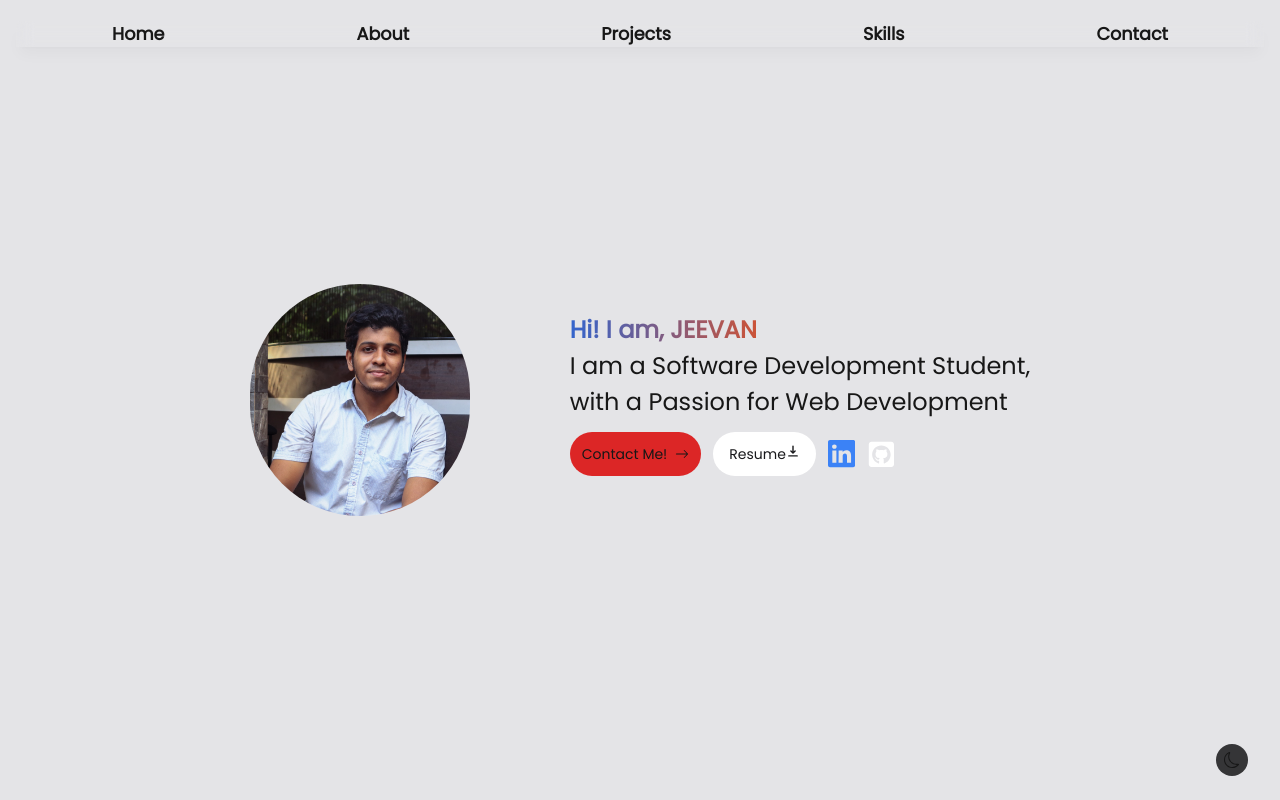
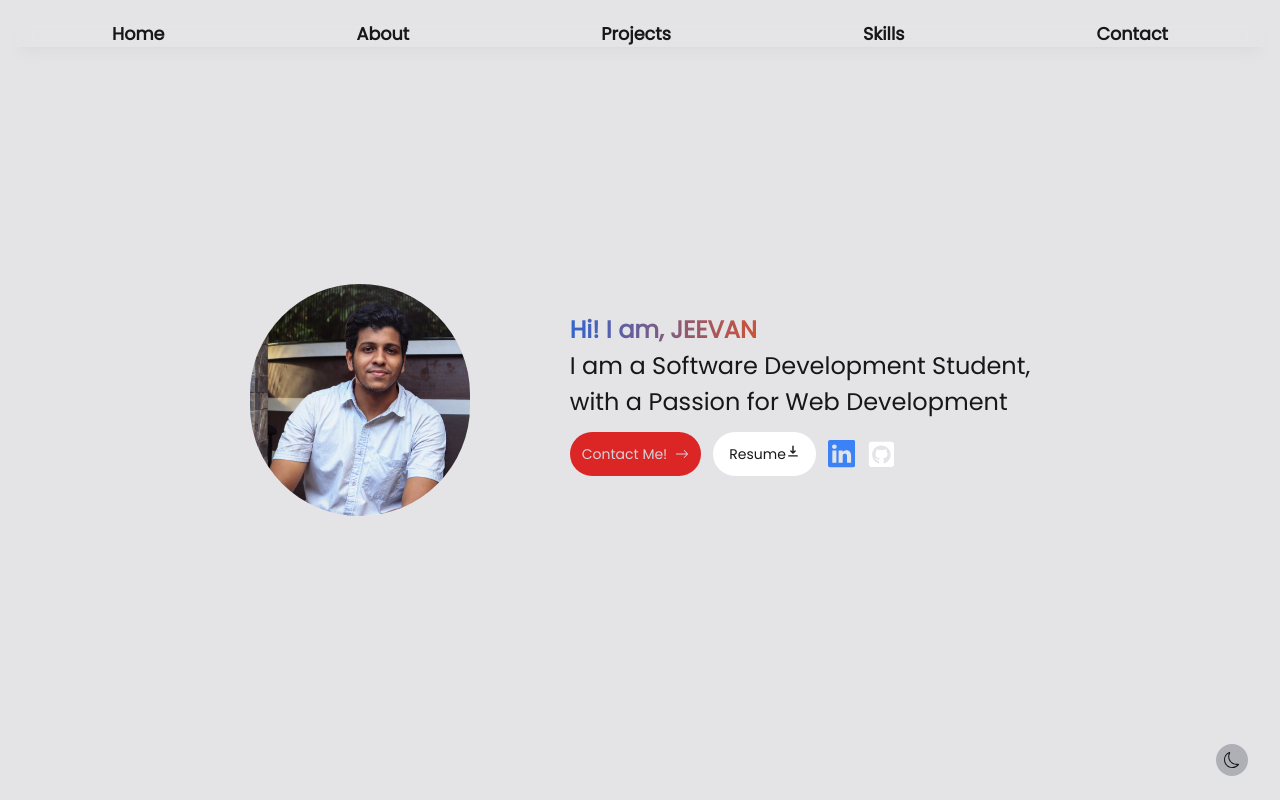
Before and after one commit to GRiMES65/web-dev-portfolio, a Next.js app: page / in a window 1280 px wide. Shown: the top 800 px of the page. Built offline with nearby package versions, Linux system fonts and the light colour scheme.

Commit message:
fixed errors

```diff
--- a/src/app/layout.tsx
+++ b/src/app/layout.tsx
@@ -23,7 +23,9 @@ export default function RootLayout({
   return (
     <html lang="en" className="!scroll-smooth">
       <body
-        className={`${poppinsRegular.variable} bg-zinc-200 text-neutral-900`}
+        className={`${poppinsRegular.variable} bg-zinc-200 text-neutral-900
+          dark:bg-zinc-900 dark:text-zinc-300
+          transition-all`}
       >
         <Header />
         {children}
--- a/src/components/info/info.tsx
+++ b/src/components/info/info.tsx
@@ -40,7 +40,7 @@ export default function Info() {
                 <Link href='#contact'
                 className='bg-red-600 px-3 py-3 flex items-center gap-2 rounded-full
                 outline-none focus:scale-110 hover:scale-110 hover:bg-red-700
-                active:scale-105 transition group'>
+                active:scale-105 transition group text-zinc-300'>
                     Contact Me! <BsArrowRight className='group-hover:translate-x-2 transition
                     '/>
                 </Link>
--- a/src/components/theme-switch/theme-switch.tsx
+++ b/src/components/theme-switch/theme-switch.tsx
@@ -38,7 +38,7 @@ export default function ThemeSwitch() {
 
     return (
     <button className='fixed bottom-6 right-8
-    bg-zinc-950 w-[2rem] h-[2rem] bg-opacity-80
+    bg-zinc-400 dark:bg-zinc-950 w-[2rem] h-[2rem] bg-opacity-80
     rounded-full border-opacity-40 border-white
     flex items-center justify-center
     hover:scale-[1.15] active:scale-105
--- a/tailwind.config.ts
+++ b/tailwind.config.ts
@@ -15,5 +15,5 @@ export default {
     },
   },
   plugins: [],
-
+  darkMode: 'class',
 }
```
